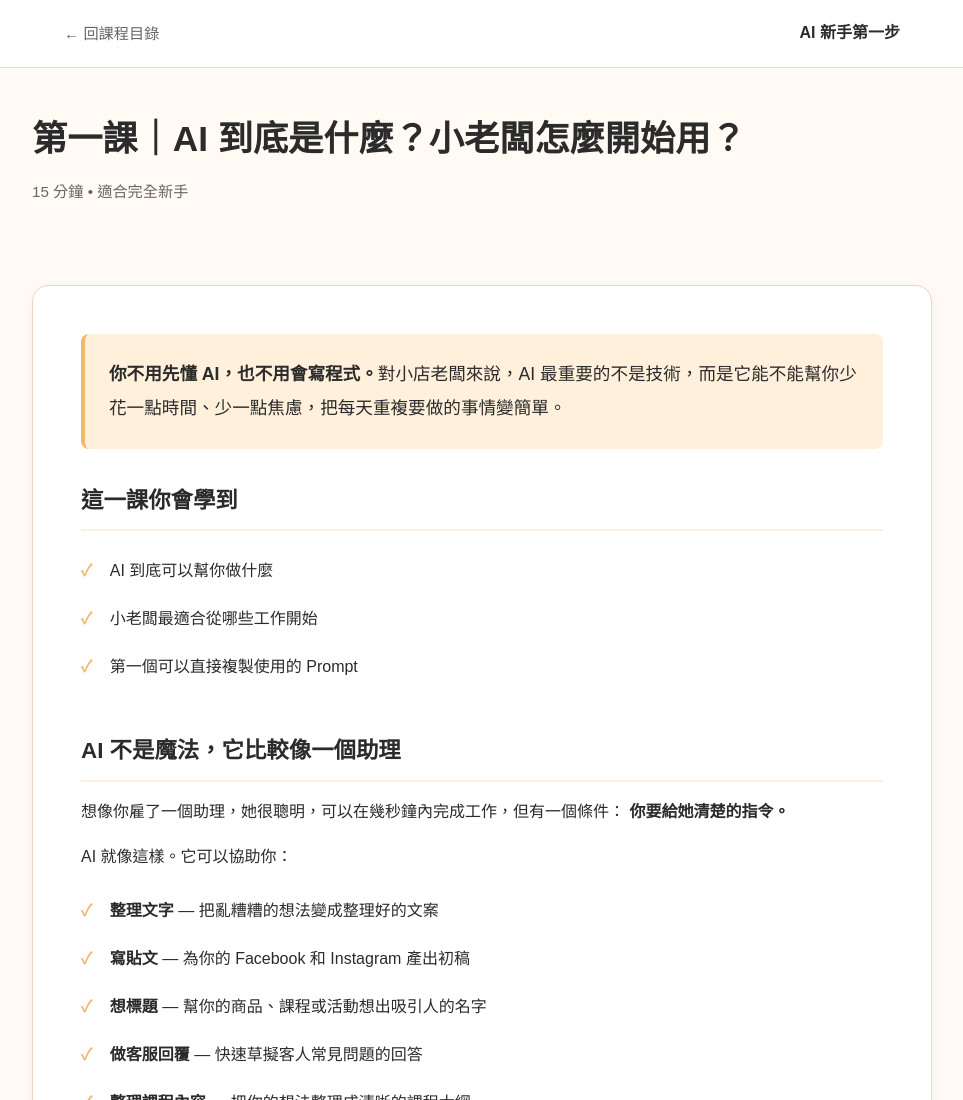
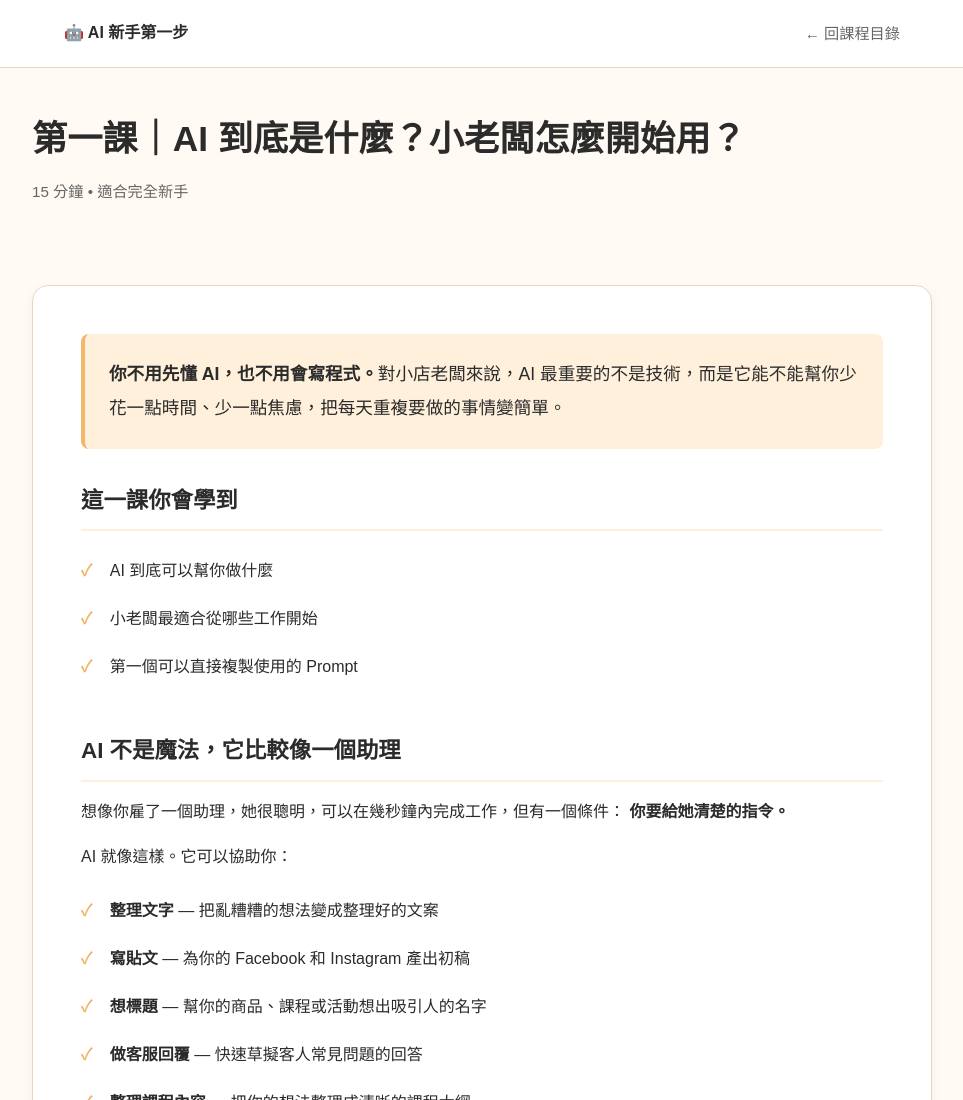
Before and after one commit to Teresa0115/weekly-menu-generator, a website: page AIClass/lessons/lesson-1.html in a window 1280 px wide. Shown: the top 1100 px of the page, without its empty margins (158-1121 px from the left). Drawn offline with Linux system fonts and the light colour scheme.

Commit message:
Fix: Add clickable logo link to homepage in all lesson pages

```diff
--- a/AIClass/lessons/lesson-1.html
+++ b/AIClass/lessons/lesson-1.html
@@ -348,8 +348,8 @@
     <!-- Header -->
     <header>
         <div class="header-inner">
+            <a href="../index.html" class="logo">🤖 AI 新手第一步</a>
             <a href="../course.html" class="back-link">← 回課程目錄</a>
-            <span class="logo">AI 新手第一步</span>
         </div>
     </header>
 
```
Also changed, not shown: AIClass/lessons/lesson-2.html (+1 -1 lines), AIClass/lessons/lesson-3.html (+1 -1 lines), AIClass/lessons/lesson-4.html (+1 -1 lines), AIClass/lessons/lesson-5.html (+1 -1 lines).
